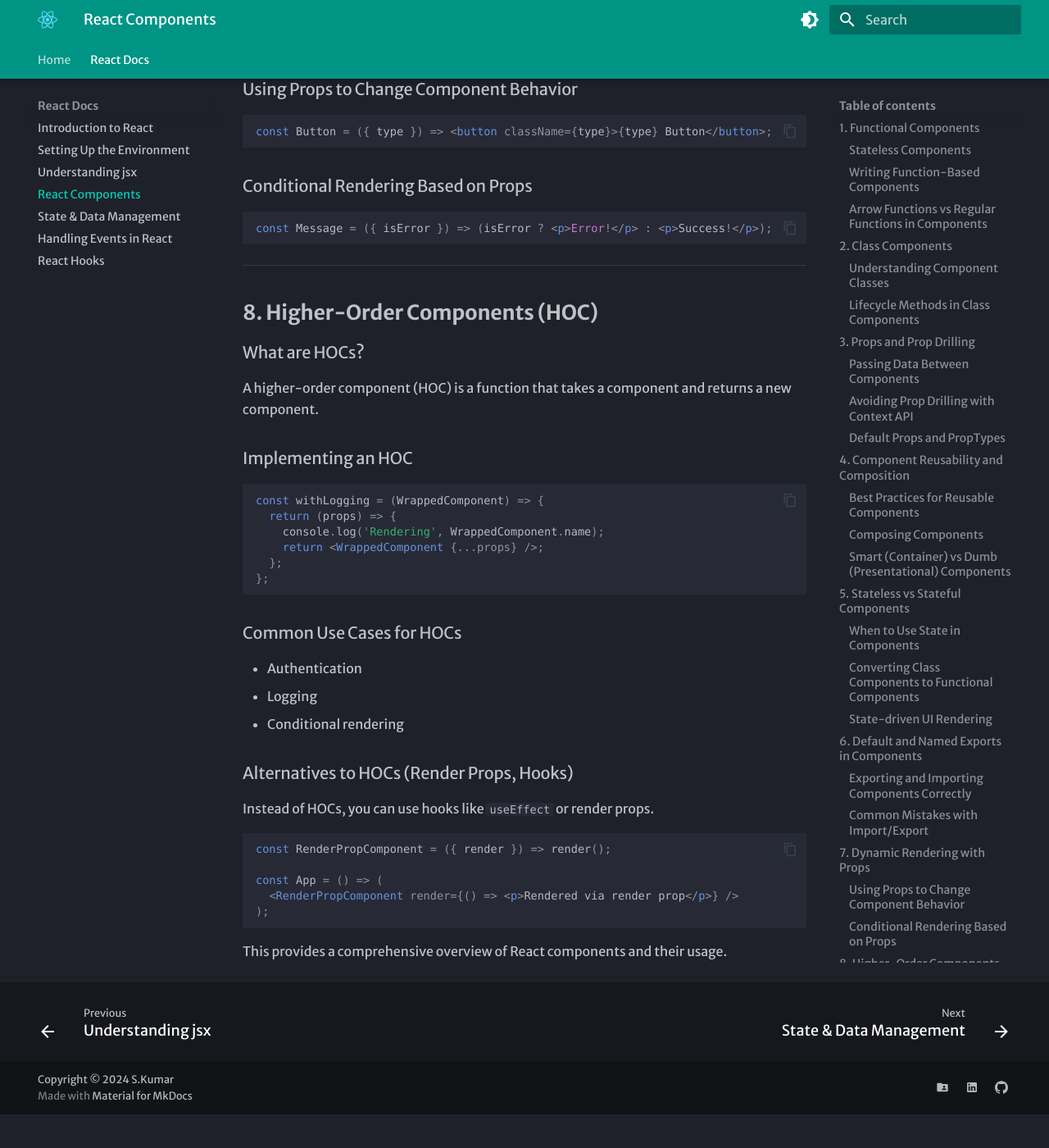
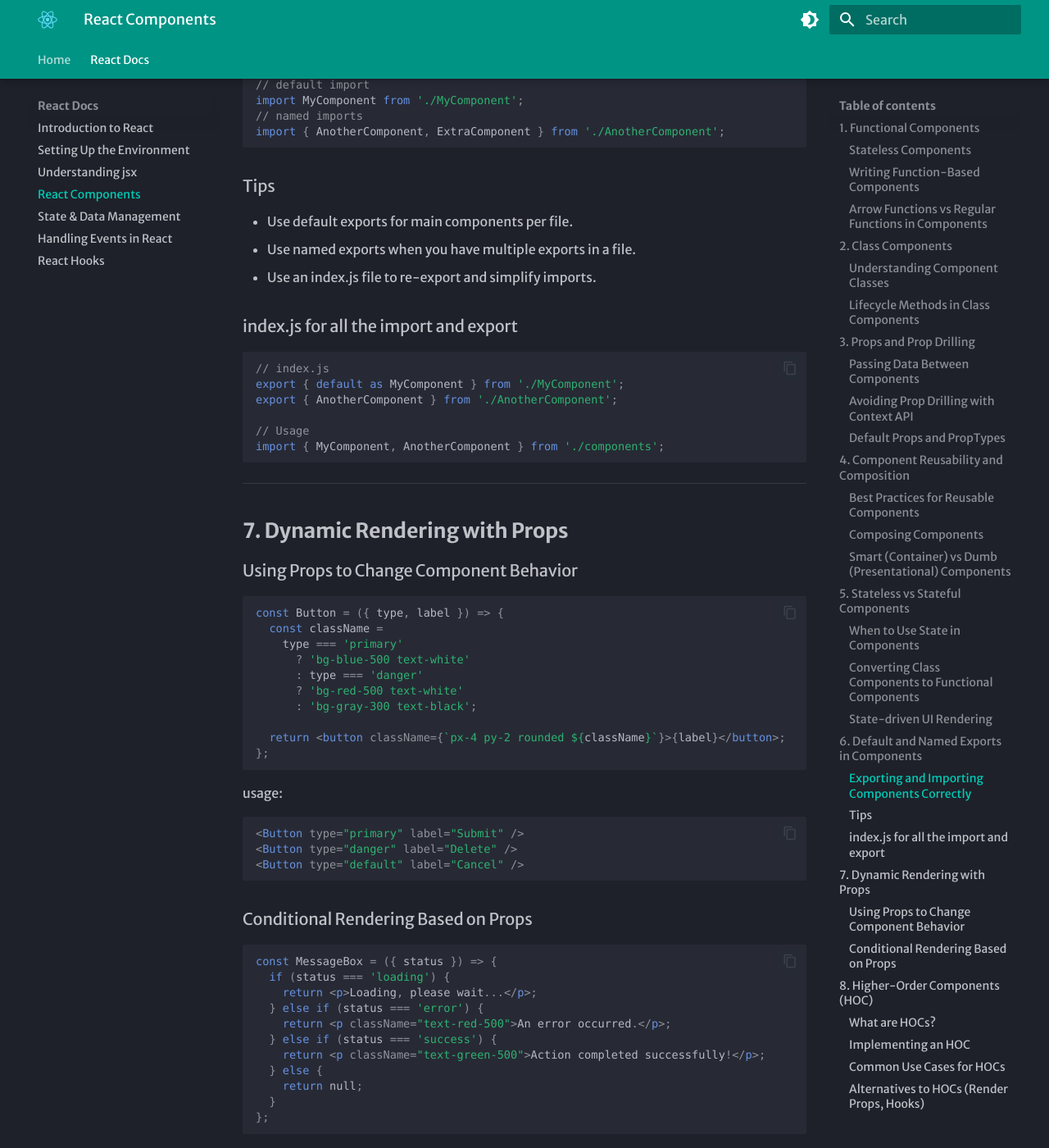
Before and after one commit to Captain-Rengoku/react-mkdocs, an MkDocs documentation site: the page built from docs/react/4.React Components.md, in a window 1280 px wide and 1400 px high, scrolled down 4719 px. Shown: the whole window at 82% size. Built offline with MkDocs 1.6.1 and Material for MkDocs 9.7.7, drawn with Linux system fonts in a browser that asks for light colours; some web fonts are replaced; before the commit the page ends 6078 px from its top, so only the background shows below that; some of the changed text lies outside the part shown.

Commit message:
studied some about react component

````diff
--- a/docs/react/4.React Components.md
+++ b/docs/react/4.React Components.md
@@ -203,6 +203,18 @@
 }
 ```
 
+```jsx
+import React, { useState } from 'react';
+
+const DumbComponent = ({ text }) => <p>{text}</p>;
+
+const SmartComponent = () => {
+  const [text, setText] = useState('Hello World');
+
+  return <DumbComponent text={text} />;
+};
+```
+
 ---
 
 ## **5. Stateless vs Stateful Components**
@@ -241,14 +253,32 @@
 
 // Named Export
 export function AnotherComponent() {}
+export const ExtraComponent = () => <div>Extra</div>;
 ```
-
-### Common Mistakes with Import/Export
 
 ```jsx
 // Correct
+// default import
 import MyComponent from './MyComponent';
-import { AnotherComponent } from './AnotherComponent';
+// named imports
+import { AnotherComponent, ExtraComponent } from './AnotherComponent';
+```
+
+### Tips
+
+- Use default exports for main components per file.
+- Use named exports when you have multiple exports in a file.
+- Use an index.js file to re-export and simplify imports.
+
+### index.js for all the import and export
+
+```jsx
+// index.js
+export { default as MyComponent } from './MyComponent';
+export { AnotherComponent } from './AnotherComponent';
+
+// Usage
+import { MyComponent, AnotherComponent } from './components';
 ```
 
 ---
@@ -258,13 +288,48 @@
 ### Using Props to Change Component Behavior
 
 ```jsx
-const Button = ({ type }) => <button className={type}>{type} Button</button>;
+const Button = ({ type, label }) => {
+  const className =
+    type === 'primary'
+      ? 'bg-blue-500 text-white'
+      : type === 'danger'
+      ? 'bg-red-500 text-white'
+      : 'bg-gray-300 text-black';
+
+  return <button className={`px-4 py-2 rounded ${className}`}>{label}</button>;
+};
+```
+
+usage:
+
+```jsx
+<Button type="primary" label="Submit" />
+<Button type="danger" label="Delete" />
+<Button type="default" label="Cancel" />
 ```
 
 ### Conditional Rendering Based on Props
 
 ```jsx
-const Message = ({ isError }) => (isError ? <p>Error!</p> : <p>Success!</p>);
+const MessageBox = ({ status }) => {
+  if (status === 'loading') {
+    return <p>Loading, please wait...</p>;
+  } else if (status === 'error') {
+    return <p className="text-red-500">An error occurred.</p>;
+  } else if (status === 'success') {
+    return <p className="text-green-500">Action completed successfully!</p>;
+  } else {
+    return null;
+  }
+};
+```
+
+usage:
+
+```jsx
+<MessageBox status="loading" />
+<MessageBox status="error" />
+<MessageBox status="success" />
 ```
 
 ---
````
Also changed, not shown: docs/react/3.Understanding jsx.md (+2 -2 lines).
